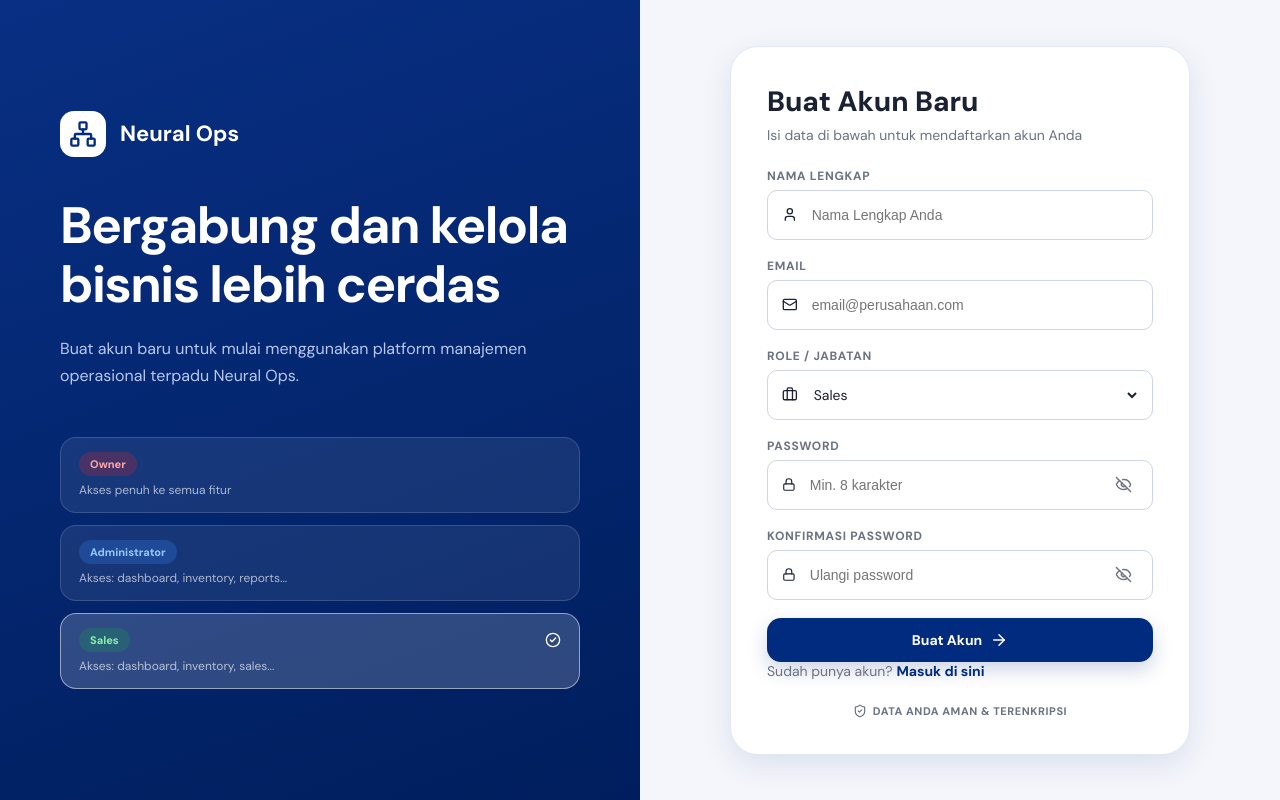
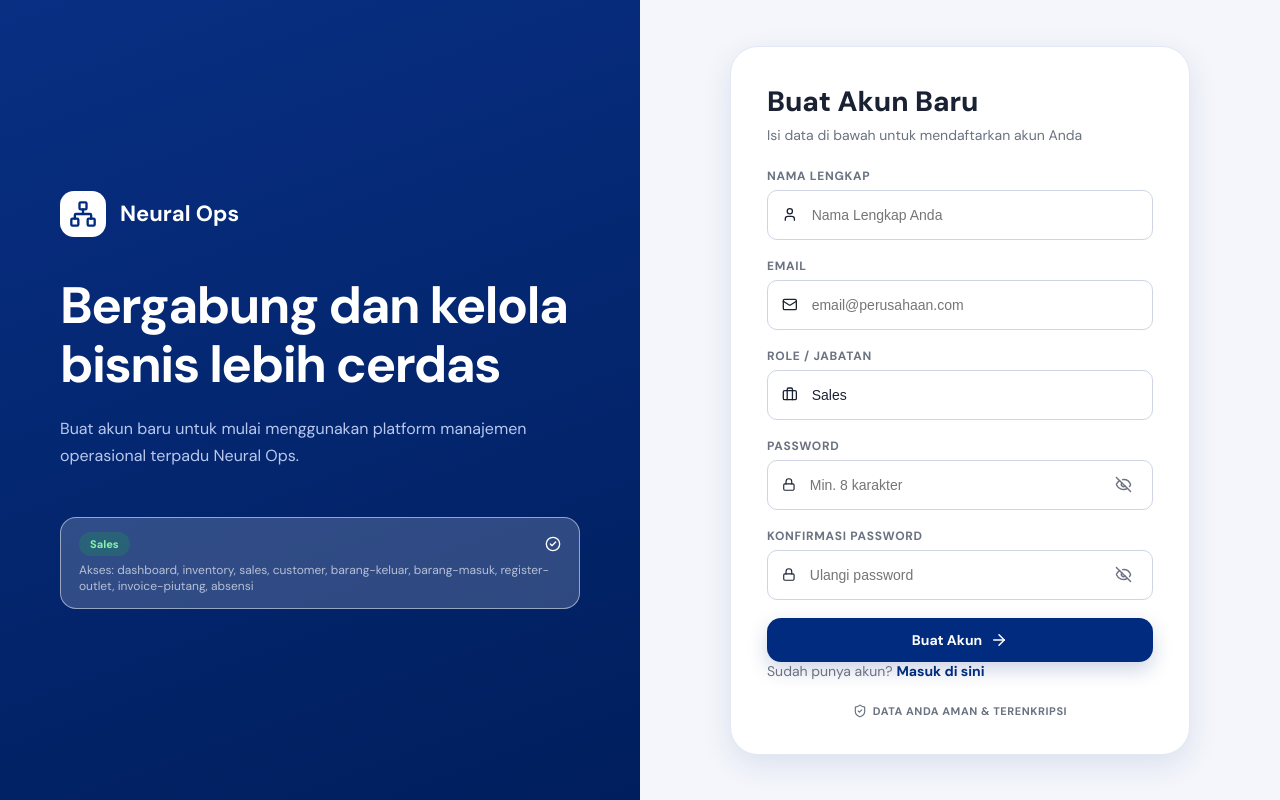
Before and after one commit to keazzfaa/systemadminlocal, a React (Vite) app: page /register in a window 1280 px wide. Built offline with nearby package versions, Linux system fonts and the light colour scheme.

Commit message:
Update halaman login & register

```diff
--- a/src/Login.jsx
+++ b/src/Login.jsx
@@ -39,9 +39,6 @@
           {["Multi Role","Audit Log","Barang Masuk/Keluar","Cash Flow","Export Excel","Dark Mode"].map(f => (
             <span className="pill-feature" key={f}>✓ {f}</span>
           ))}
-        </div>
-        <div className="login-preview">
-          <div className="preview-grid">{Array.from({length:9}).map((_,i)=><span key={i}/>)}</div>
         </div>
       </div>
 
--- a/src/Register.jsx
+++ b/src/Register.jsx
@@ -73,15 +73,22 @@
         </div>
 
         <div className="register-info-cards">
-          {Object.entries(ROLES).map(([key, {label, perms}]) => (
-            <div className={`register-role-card ${role === key ? "active" : ""}`} key={key} onClick={() => setRole(key)}>
-              <div className="role-card-head">
-                <span className={`badge badge-${key === "owner" ? "red" : key === "admin" ? "navy" : "green"}`}>{label}</span>
-                {role === key && <CheckCircle2 size={16} style={{color:"white"}}/>}
-              </div>
-              <p>{perms.includes("all") ? "Akses penuh ke semua fitur" : `Akses: ${perms.slice(0,3).join(", ")}${perms.length > 3 ? "..." : ""}`}</p>
+          <div className="register-role-card active">
+            <div className="role-card-head">
+              <span className="badge badge-green">
+                {ROLES.sales.label}
+              </span>
+
+              <CheckCircle2
+                size={16}
+                style={{ color: "white" }}
+              />
             </div>
-          ))}
+
+            <p>
+              Akses: {ROLES.sales.perms.join(", ")}
+            </p>
+          </div>
         </div>
       </div>
 
@@ -116,17 +123,12 @@
           </div>
 
           <label>Role / Jabatan</label>
-          <div className="input-group" style={{paddingRight:12}}>
+          <div className="input-group">
             <Briefcase size={17}/>
-            <select
-              value={role}
-              onChange={e => setRole(e.target.value)}
-              style={{border:0,background:"transparent",outline:"none",width:"100%",fontSize:14,color:"var(--text)",fontFamily:"inherit"}}
-            >
-              {Object.entries(ROLES).map(([key, {label}]) => (
-                <option key={key} value={key}>{label}</option>
-              ))}
-            </select>
+            <input
+              value="Sales"
+              disabled
+            />
           </div>
 
           <label>Password</label>
--- a/src/global.css
+++ b/src/global.css
@@ -307,9 +307,6 @@
 .login-copy p { color: #b9c8ee; font-size: 16px; line-height: 1.7; max-width: 480px; margin-top: 20px; }
 .feature-pills { display: flex; gap: 10px; flex-wrap: wrap; margin-top: 28px; }
 .pill-feature { background: rgba(255,255,255,.12); border: 1px solid rgba(255,255,255,.18); color: white; padding: 8px 14px; border-radius: 999px; font-size: 12px; font-weight: 700; }
-.login-preview { margin-top: 30px; height: 240px; border-radius: 22px; border: 1px solid rgba(255,255,255,.14); background: rgba(255,255,255,.04); padding: 22px; }
-.preview-grid { height: 100%; display: grid; grid-template-columns: repeat(3,1fr); gap: 12px; opacity: .4; }
-.preview-grid span { border-radius: 14px; background: linear-gradient(180deg,#2563eb,#031f5c); border: 1px solid rgba(255,255,255,.1); }
 
 .login-right { display: grid; place-items: center; padding: 40px; }
 .login-card {
```
